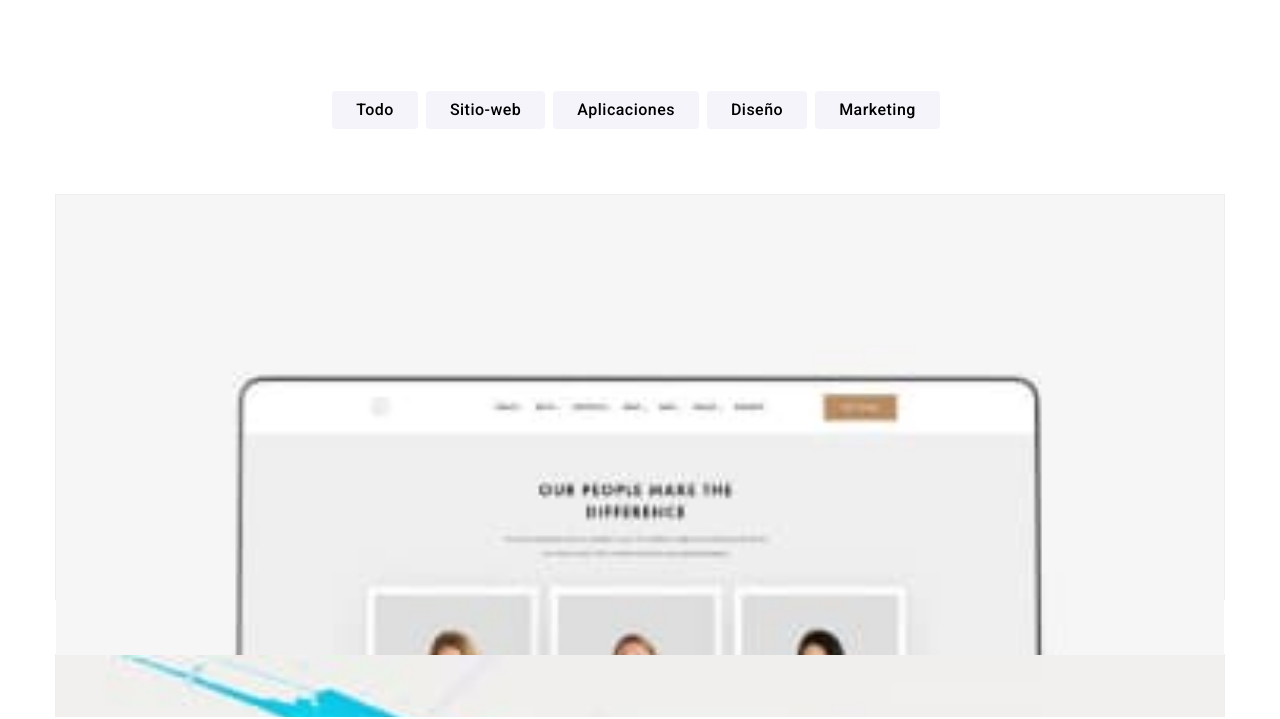
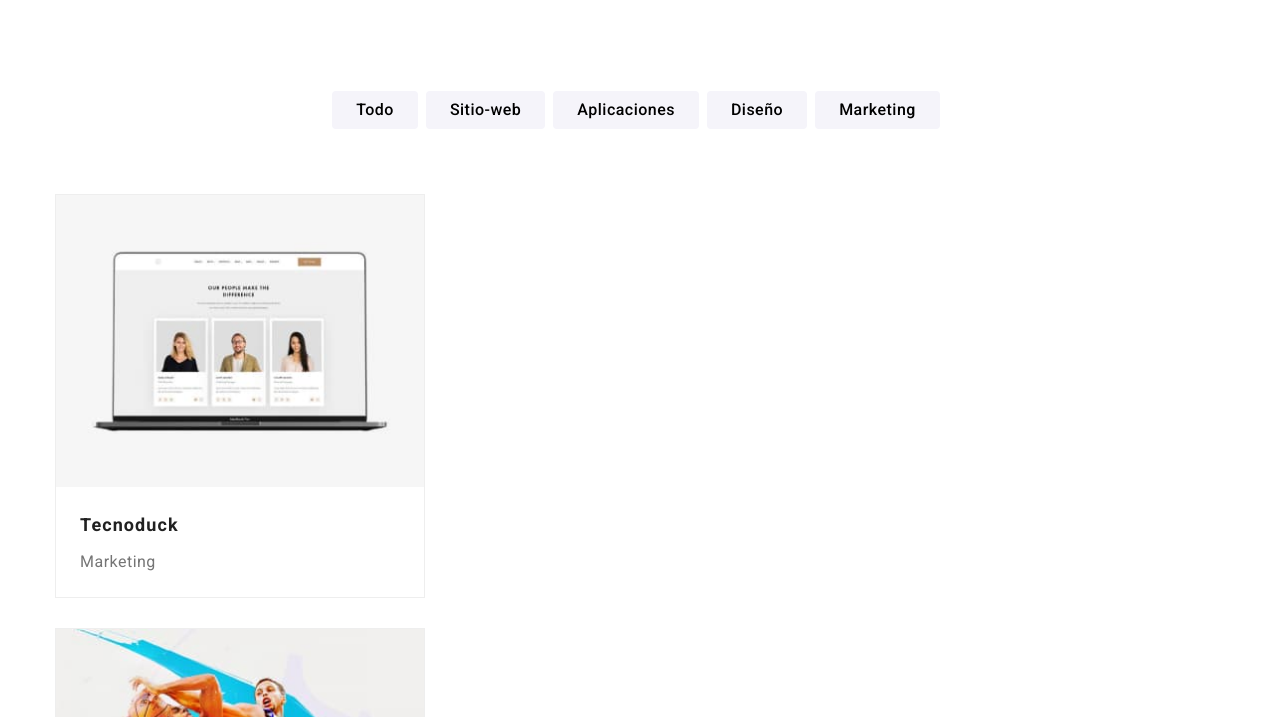
Before and after one commit to Pugli87/goit-markup-hw-08, a website: page portafolio.html in a window 1280 px wide. Shown: the part 83-802 px from the top of the page. Drawn offline with nearby package versions, Linux system fonts and the light colour scheme.

Commit message:
Update main.css

```diff
--- a/css/main.css
+++ b/css/main.css
@@ -1360,10 +1360,14 @@ img {
     margin-top: 50px;
     display: flex;
     flex-wrap: wrap;
-    width: 350;
-    gap: 24px;
+    gap: 30px;
+  }
+  .card .card__item:not(:last-child) {
+    margin-bottom: 0px;
   }
   .card__item {
+    width: 370px;
+    margin-bottom: 0;
     cursor: pointer;
     background-color: #ffffff;
     flex-basis: calc((100% - 60px) / 3);
```
